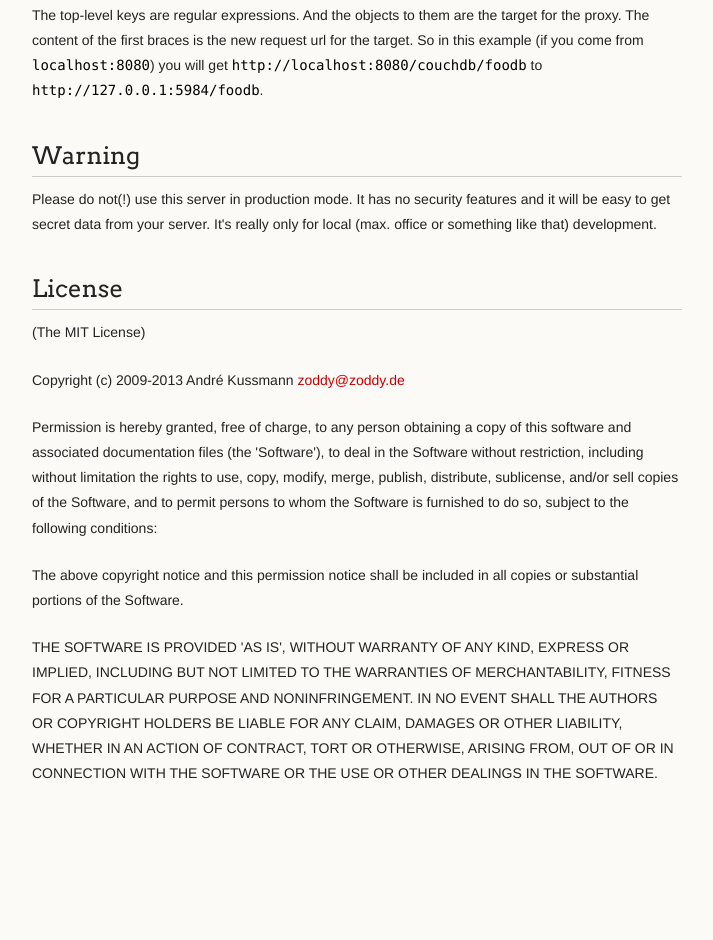
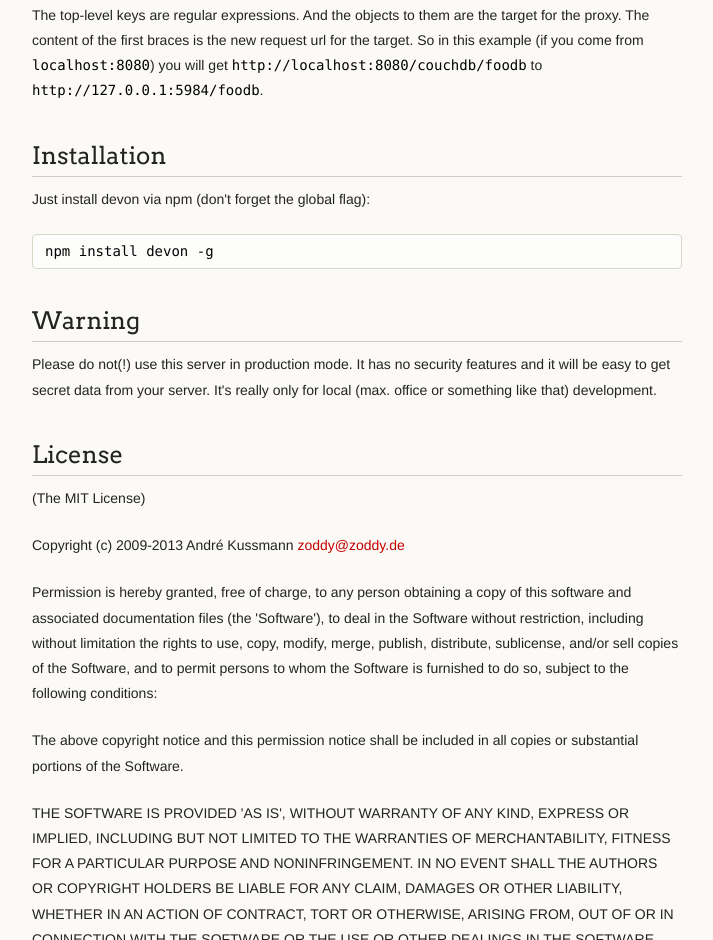
Before and after one commit to Zoddy/devon, a plain HTML site: page index.html in a window 1280 px wide. Shown: the part 1167-2107 px from the top of the page, without its empty margins (278-991 px from the left). Before the commit the page ends 2025 px from the top, so only its background shows below. Drawn offline with Linux system fonts and the light colour scheme.

```diff
--- a/index.html
+++ b/index.html
@@ -94,6 +94,13 @@
 
 <p>The top-level keys are regular expressions. And the objects to them are the target for the proxy. The content of the first braces is the new request url for the target. So in this example (if you come from <code>localhost:8080</code>) you will get <code>http://localhost:8080/couchdb/foodb</code> to <code>http://127.0.0.1:5984/foodb</code>. </p>
 
+<h2>Installation</h2>
+
+<p>Just install devon via npm (don't forget the global flag):</p>
+
+<pre><code>npm install devon -g
+</code></pre>
+
 <h2>Warning</h2>
 
 <p>Please do not(!) use this server in production mode. It has no security features and it will be easy to get secret data from your server. It's really only for local (max. office or something like that) development.</p>
```
Also changed, not shown: params.json (+1 -1 lines).
